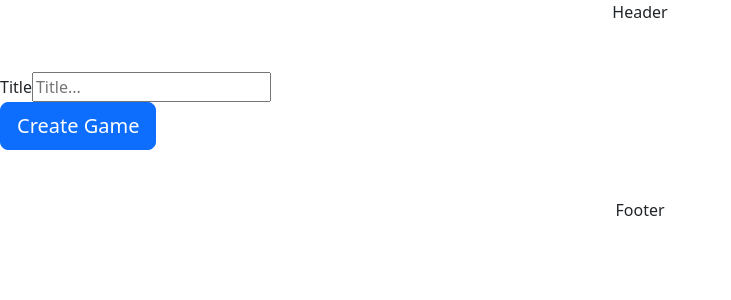
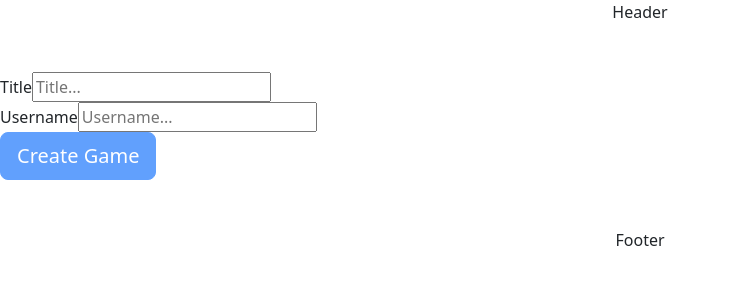
Before and after one commit to raarnout/planning-poker, a React (Create React App) app: page /new in a window 1280 px wide. Shown: the top 300 px of the page, without its empty margins (0-731 px from the left). Built offline with nearby package versions, Linux system fonts and the light colour scheme; no server answers.

Commit message:
created api files for games and users

```diff
--- a/src/api/firebase.tsx
+++ b/src/api/games.tsx
@@ -20,9 +20,15 @@ const getCollectionRef = (
 export type GameData = {
 	id?: string;
 	title: string;
+    users: Array<string>;
 };
 
-export const createDoc = async (
+export type UserData = {
+	id?: string;
+	name: string;
+};
+
+export const createGame = async (
 	docPath: DocPath,
 	data: DocData
 ): Promise<string> => {
--- /dev/null
+++ b/src/api/users.tsx
@@ -0,0 +1,26 @@
+import { db } from './firebase-config';
+import {
+	addDoc,
+	collection,
+	CollectionReference,
+	DocumentData
+} from 'firebase/firestore';
+
+const getCollectionRef = (): CollectionReference<DocumentData> => {
+	return collection(db, 'users');
+};
+
+export type Role = 'HOST' | 'SPECTATOR' | 'ATTENDEE';
+
+export type UserData = {
+	id?: string;
+	name: string;
+    role: Role;
+};
+
+export const createUser = async (
+	data: UserData
+): Promise<string> => {
+	const UserRef = await addDoc(getCollectionRef(), data);
+	return UserRef.id;
+};
--- a/src/components/5-pages/Home/index.tsx
+++ b/src/components/5-pages/Home/index.tsx
@@ -1,7 +1,7 @@
 import Button from '../../1-atoms/Button';
 import PokerGame from '../PokerGame';
 import { useNavigate, useParams } from 'react-router-dom';
-import { isValidGameId } from '../../../api/firebase';
+import { isValidGameId } from '../../../api/games';
 import { useEffect, useState } from 'react';
 
 enum PageState {
--- a/src/components/5-pages/New/index.tsx
+++ b/src/components/5-pages/New/index.tsx
@@ -1,24 +1,43 @@
-import { FormEvent, Fragment, useState } from 'react';
+import { FormEvent, Fragment, useEffect, useState } from 'react';
 import Button, { ButtonType } from '../../1-atoms/Button';
-import { createDoc } from '../../../api/firebase';
+import { createGame } from '../../../api/games';
+import { createUser } from '../../../api/users';
 import { useNavigate } from 'react-router-dom';
 
 export const New = () => {
     const navigate = useNavigate();
     const [title, setTitle] = useState('');
+    const [username, setUsername] = useState('');
+    const [disabled, setDisabled] = useState(true);
 
     const handleChangeTitle = (event: FormEvent<HTMLInputElement>) => {
         event.preventDefault();
         setTitle(event.currentTarget.value);
     };
 
+    const handleChangeUsername = (event: FormEvent<HTMLInputElement>) => {
+        event.preventDefault();
+        setUsername(event.currentTarget.value);
+    };
+
     const create = async () => {
-		const gameId: string = await createDoc('games', { title });
+        const userId: string = await createUser({
+            name: username,
+            role: 'HOST'
+        });
+        console.log(userId);
+        const users = [userId]
+        const gameId: string = await createGame('games', { title, users });
         navigate(`/${gameId}`);
     };
 
+    useEffect(() => {
+        setDisabled(title === '' || username === '');
+    }, [title, username])
+
     return (
         <Fragment>
+            <div>
                 <div>
                     <span>Title</span>
                     <input
@@ -27,10 +46,20 @@ export const New = () => {
                         onChange={handleChangeTitle}
                     ></input>
                 </div>
+                <div>
+                    <span>Username</span>
+                    <input
+                        placeholder="Username..."
+                        value={username}
+                        onChange={handleChangeUsername}
+                    ></input>
+                </div>
+            </div>
             <Button
                 label={'Create Game'}
                 type={ButtonType.SUBMIT}
                 onClick={create}
+                disabled = {disabled}
             ></Button>
         </Fragment>
     );
```
Lines whose indentation alone changed are shown as unchanged.
